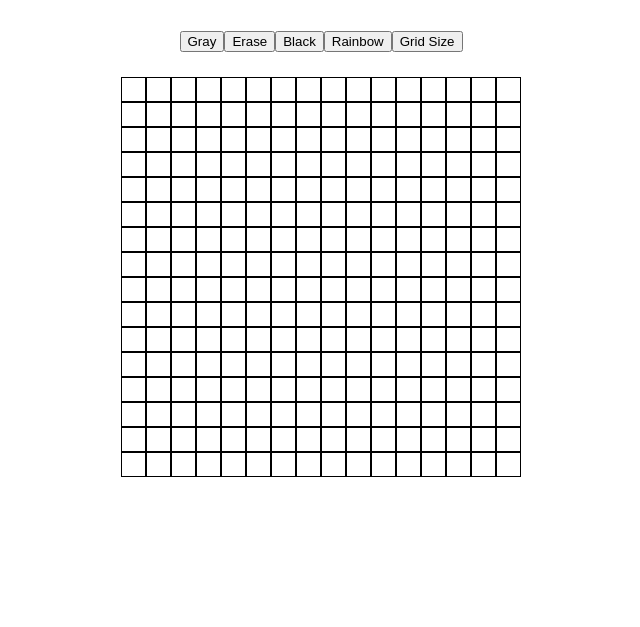
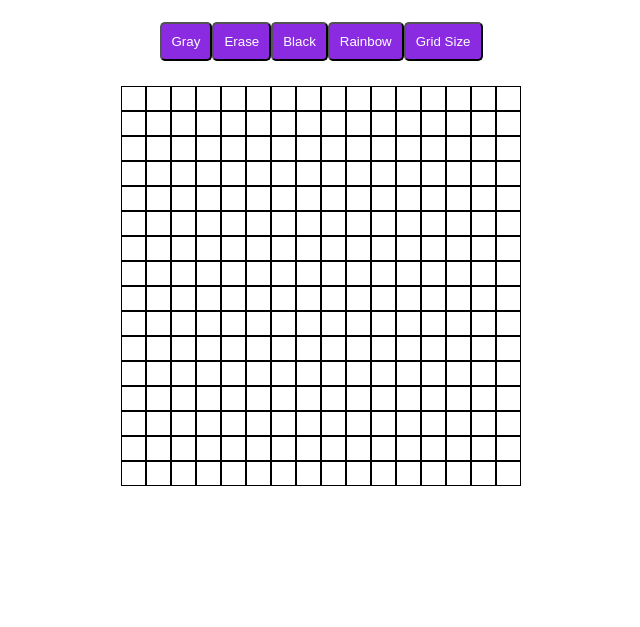
Before and after one commit to Anishanchu/Etch-a-Sketch, a plain HTML site: page index.html in a window 1280 px wide. Shown: the part 223-850 px from the top of the page, without its empty margins (344-984 px from the left). Drawn offline with Linux system fonts and the light colour scheme.

Commit message:
modified style.css

```diff
--- a/style.css
+++ b/style.css
@@ -25,3 +25,9 @@ section h1 {
 .buttons {
     margin: 25px;
 }
+.btn {
+    padding: 10px;
+    color: white;
+    background-color: blueviolet;
+    border-radius: 5px;
+}
```
